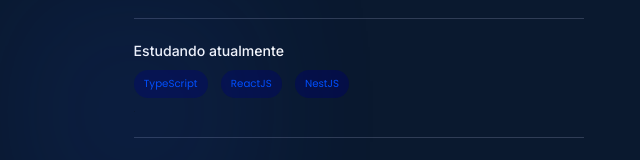
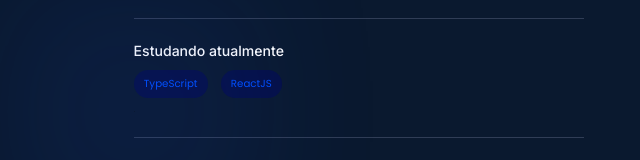
Before and after one commit to felipesoarws/v2, a React (Vite) app: page / in a window 1280 px wide. Shown: the part 1860-2020 px from the top of the page, without its empty margins (532-1172 px from the left). Built offline with nearby package versions, Linux system fonts and the light colour scheme.

Commit message:
update stacks

```diff
--- a/src/pages/Home.jsx
+++ b/src/pages/Home.jsx
@@ -231,7 +231,7 @@ const Home = () => {
               />
               <ItemSkill
                 stack={'Estudando atualmente'}
-                skills={['TypeScript', 'ReactJS', 'NestJS']}
+                skills={['TypeScript', 'ReactJS']}
                 skillProgress={'studying'}
               />
             </div>
```
